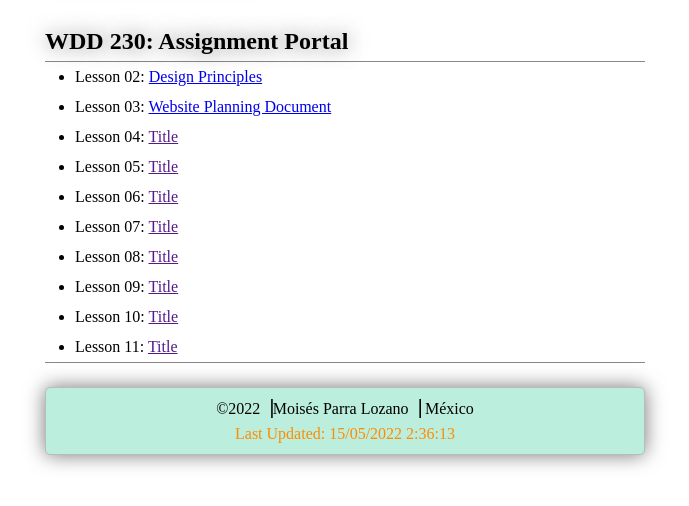
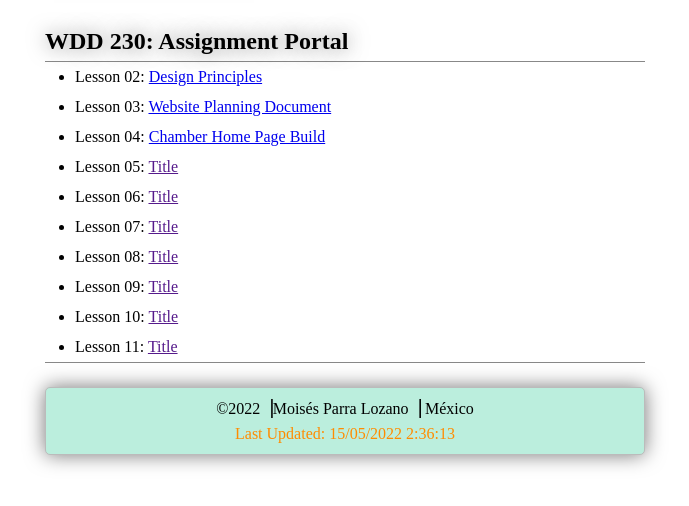
Before and after one commit to mictlantecutli/wdd230, a plain HTML site: page index.html in a window 1280 px wide. Shown: the part 210-716 px from the top of the page, without its empty margins (295-984 px from the left). Drawn offline with nearby package versions, Linux system fonts and the light colour scheme.

Commit message:
upload the url

```diff
--- a/index.html
+++ b/index.html
@@ -26,7 +26,7 @@
     <ul>
       <li>Lesson 02: <a href="lesson2/design-principles.html">Design Principles</a></li>
       <li>Lesson 03: <a href="lesson3/index.html">Website Planning Document</a></li>
-      <li>Lesson 04: <a href="">Title</a></li>
+      <li>Lesson 04: <a href="chamber/index.html">Chamber Home Page Build</a></li>
       <li>Lesson 05: <a href="">Title</a></li>
       <li>Lesson 06: <a href="">Title</a></li>
       <li>Lesson 07: <a href="">Title</a></li>
```
